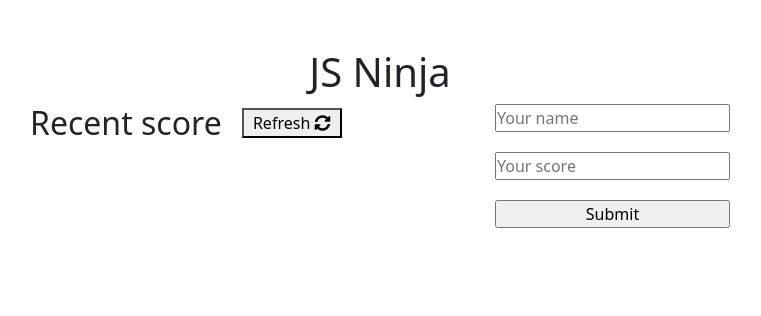
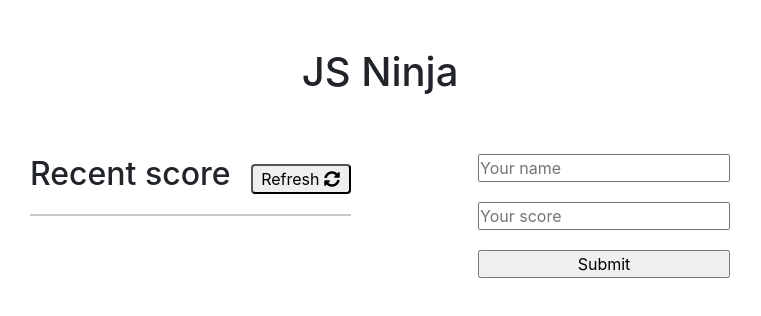
Before and after one commit to Mhdez221993/Leaderboard, a website built with webpack: page index.html in a window 1280 px wide. Shown: the whole page, without its empty margins (260-1021 px from the left). Built offline with nearby package versions, Linux system fonts and the light colour scheme; no server answers.

Commit message:
Change font-family  and add padding on list score

```diff
--- a/src/style.css
+++ b/src/style.css
@@ -9,7 +9,12 @@ h2 {
   padding: 0;
 }
 
+body {
+  font-family: -apple-system, BlinkMacSystemFont, 'Segoe UI', Roboto, Oxygen, Ubuntu, Cantarell, 'Open Sans', 'Helvetica Neue', sans-serif;
+}
+
 .wrapper {
+  padding-top: 50px;
   width: 700px;
   margin: auto;
   display: flex;
@@ -21,14 +26,24 @@ h2 {
   align-items: center;
 }
 
+#user-table {
+  border: 1px solid rgb(196, 202, 196);
+  margin-top: 20px;
+}
+
 .refresh {
-  margin: 0 0 0 20px;
+  margin: 10px 0 0 20px;
   width: 100px;
   height: 30px;
+  border-radius: 4px;
 }
 
 li:nth-child(odd) {
   background: rgb(184, 182, 182);
+}
+
+.list {
+  padding-left: 10px;
 }
 
 .form {
@@ -39,3 +54,11 @@ li:nth-child(odd) {
 .form > input {
   margin-bottom: 20px;
 }
+
+.form-title {
+  margin-bottom: 20px;
+}
+
+.form-wrapper {
+  width: 300px;
+}
```
